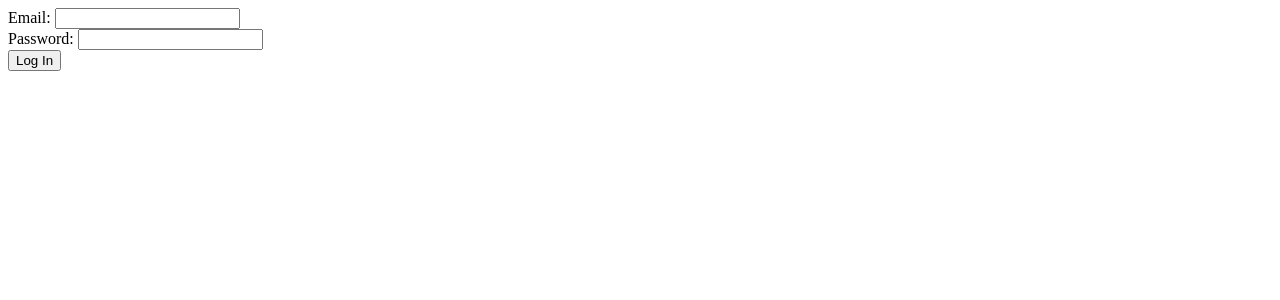
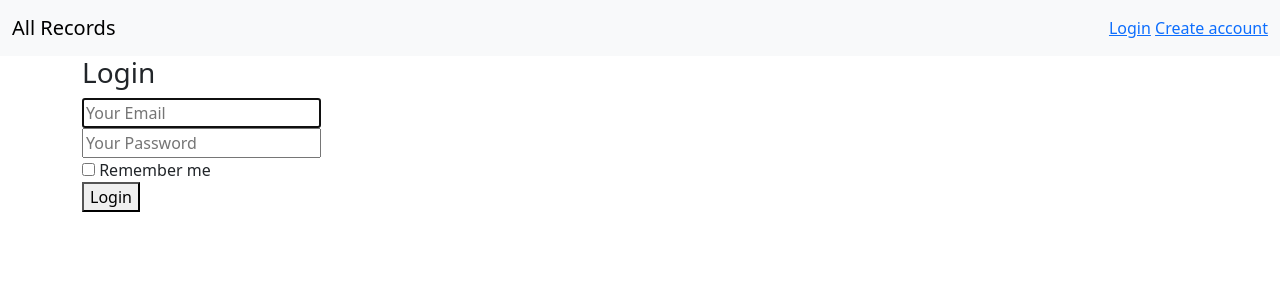
Before and after one commit to healthyregions/SDOHPlace-MetadataManager, a Flask app: page /login in a window 1280 px wide. Shown: the top 300 px of the page. Run offline with Flask 3, Linux system fonts and the light colour scheme; parts of the project's set-up code (start-up, migrations or seed data) failed here and were passed over; some libraries are stand-ins or nearby versions.

Commit message:
initial move to sqlalchemy user model

```diff
--- a/manager/app.py
+++ b/manager/app.py
@@ -19,7 +19,8 @@
 )
 
 from manager.routes import crud
-from manager.model import User
+from manager.auth import auth
+from manager.models import db, User
 from manager.commands import (
     add_spatial_coverage,
     index,
@@ -31,22 +32,35 @@
 
 app = Flask(__name__)
 
+app.config['SQLALCHEMY_DATABASE_URI'] = f'sqlite:///{PROJECT_DIR}/data.db'
+app.config['SQLALCHEMY_TRACK_MODIFICATIONS'] = False
+db.init_app(app)
+
+with app.app_context():
+    db.create_all()
+
 app.secret_key = os.getenv("SECRET_KEY")
 CORS(app)
 
 login_manager = LoginManager()
+login_manager.login_view = 'auth.login'
 login_manager.init_app(app)
 
 # load user list from json file
-users = {}
-with open(f"{PROJECT_DIR}/users.json", "r") as o:
-    # userdata = json.load(o)
-    for u in json.load(o):
-        users[u['id']] = User(u['id'], u['password'])
+# users = {}
+# with open(f"{PROJECT_DIR}/users.json", "r") as o:
+#     # userdata = json.load(o)
+#     for u in json.load(o):
+#         users[u['id']] = User(u['id'], u['password'])
+
+# # @login_manager.user_loader
+# def load_user(user_id):
+#     return users.get(user_id)
 
 @login_manager.user_loader
 def load_user(user_id):
-    return users.get(user_id)
+    # since the user_id is just the primary key of our user table, use it in the query for the user
+    return User.query.get(int(user_id))
 
 app.cli.add_command(index)
 app.cli.add_command(add_spatial_coverage)
@@ -54,35 +68,36 @@
 
 app.config['DEBUG'] = True
 
+app.register_blueprint(auth)
 app.register_blueprint(crud)
 
-@app.get("/login")
-def login():
-    return """<form method=post>
-      Email: <input name="email"><br>
-      Password: <input name="password" type=password><br>
-      <button>Log In</button>
-    </form>"""
+# @app.get("/login")
+# def login():
+#     return """<form method=post>
+#       Email: <input name="email"><br>
+#       Password: <input name="password" type=password><br>
+#       <button>Log In</button>
+#     </form>"""
 
-@app.post("/login")
-def login_view():
-    user = users.get(request.form["email"])
+# @app.post("/login")
+# def login_view():
+#     user = users.get(request.form["email"])
 
-    if user is None or user.password != request.form["password"]:
-        return redirect(url_for("login"))
+#     if user is None or user.password != request.form["password"]:
+#         return redirect(url_for("login"))
 
-    login_user(user)
-    return redirect(url_for("manager.index"))
+#     login_user(user)
+#     return redirect(url_for("manager.index"))
 
-@app.route("/protected")
-@login_required
-def protected():
-    return render_template_string(
-        "Logged in as: {{ user.id }}",
-        user=current_user
-    )
+# @app.route("/protected")
+# @login_required
+# def protected():
+#     return render_template_string(
+#         "Logged in as: {{ user.id }}",
+#         user=current_user
+#     )
 
-@app.route("/logout")
-def logout():
-    logout_user()
-    return redirect(url_for("manager.index"))
+# @app.route("/logout")
+# def logout():
+#     logout_user()
+#     return redirect(url_for("manager.index"))
--- /dev/null
+++ b/manager/auth.py
@@ -0,0 +1,81 @@
+from flask import Blueprint, redirect, url_for, request, render_template, flash
+from flask_login import login_user, logout_user, current_user
+
+from werkzeug.security import generate_password_hash, check_password_hash
+
+from manager.models import db, User
+
+auth = Blueprint('auth', __name__)
+
+@auth.route('/login', methods=["GET", "POST"])
+def login():
+
+    if request.method == "GET":
+        # return """<form method=post>
+        # Email: <input name="email"><br>
+        # Password: <input name="password" type=password><br>
+        # <button>Log In</button>
+        # </form>"""
+        return render_template('auth/login.html', user=current_user)
+
+    if request.method == "POST":
+
+        email = request.form.get('email')
+        password = request.form.get('password')
+        remember = True if request.form.get('remember') else False
+
+        user = User.query.filter_by(email=email).first()
+
+        print("testing user")
+        print(user)
+        print(user.password)
+        print(check_password_hash(user.password, password))
+
+        if user is None or not check_password_hash(user.password, password):
+            flash('Please check your login details and try again.')
+            return redirect(url_for("auth.login"))
+
+        login_user(user, remember=remember)
+        return redirect(url_for("manager.index"))
+
+@auth.route('/signup', methods=['GET', 'POST'])
+def signup():
+
+    if request.method == "GET":
+        return render_template('auth/signup.html', user=current_user)
+
+    if request.method == "POST":
+        # code to validate and add user to database goes here
+        email = request.form.get('email')
+        name = request.form.get('name')
+        password = request.form.get('password')
+
+        print(email)
+        print(name)
+        print(password)
+
+        user = User.query.filter_by(email=email).first() # if this returns a user, then the email already exists in database
+        print(user)
+
+        if user: # if a user is found, we want to redirect back to signup page so user can try again
+            flash('Email address already exists')
+            return redirect(url_for('auth.signup'))
+
+        # create a new user with the form data. Hash the password so the plaintext version isn't saved.
+        new_user = User(email=email, name=name, password=generate_password_hash(password, method='pbkdf2:sha256'))
+
+        print(new_user)
+
+        # add the new user to the database
+        db.session.add(new_user)
+        db.session.commit()
+
+        print("committed")
+        flash("user created, you can now sign in")
+
+        return redirect(url_for('auth.login'))
+
+@auth.route('/logout')
+def logout():
+    logout_user()
+    return redirect(url_for("manager.index"))
--- a/manager/commands.py
+++ b/manager/commands.py
@@ -3,7 +3,7 @@
 
 from .solr import Solr
 
-from .model import Registry
+from .models import Registry
 
 registry = Registry()
 
--- a/manager/routes.py
+++ b/manager/routes.py
@@ -9,9 +9,8 @@
 )
 from werkzeug.exceptions import NotFound, Unauthorized
 
-from manager.model import Registry
+from manager.models import Registry
 from manager.solr import Solr
-
 
 load_dotenv()
 
--- /dev/null
+++ b/manager/templates/auth/login.html
@@ -0,0 +1,36 @@
+{% extends "base.html" %}
+
+{% block content %}
+<div class="column is-4 is-offset-4">
+    <h3 class="title">Login</h3>
+    <div class="box">
+        {% with messages = get_flashed_messages() %}
+        {% if messages %}
+            <div class="notification is-danger">
+                {{ messages[0] }}
+            </div>
+        {% endif %}
+        {% endwith %}
+        <form method="POST" action="/login">
+            <div class="field">
+                <div class="control">
+                    <input class="input is-large" type="email" name="email" placeholder="Your Email" autofocus="">
+                </div>
+            </div>
+
+            <div class="field">
+                <div class="control">
+                    <input class="input is-large" type="password" name="password" placeholder="Your Password">
+                </div>
+            </div>
+            <div class="field">
+                <label class="checkbox">
+                    <input type="checkbox" name="remember">
+                    Remember me
+                </label>
+            </div>
+            <button class="button is-block is-info is-large is-fullwidth">Login</button>
+        </form>
+    </div>
+</div>
+{% endblock %}
--- a/manager/templates/base.html
+++ b/manager/templates/base.html
@@ -18,10 +18,11 @@
             </button>
             <div>
                 {% if user.is_authenticated %}
-                <span>{{user.id}}</span>
+                <span>{{user.name}}</span>
                 <a href="/logout">Logout</a>
                 {% else %}
                 <a href="/login">Login</a>
+                <a href="/signup">Create account</a>
                 {% endif %}
             </div>
         </div>
--- a/setup.py
+++ b/setup.py
@@ -8,6 +8,7 @@
         'Flask',
         'Flask-Cors',
         'Flask-Login',
+        'flask_sqlalchemy',
         'pysolr',
         'python-dotenv',
         'geopandas',
```
Also changed, not shown: manager/metadata/records/adi-2015.json (+4 -3 lines), manager/models.py (renamed from manager/model.py, +14 -4 lines), manager/templates/auth/signup.html (added, +37 -0 lines).
